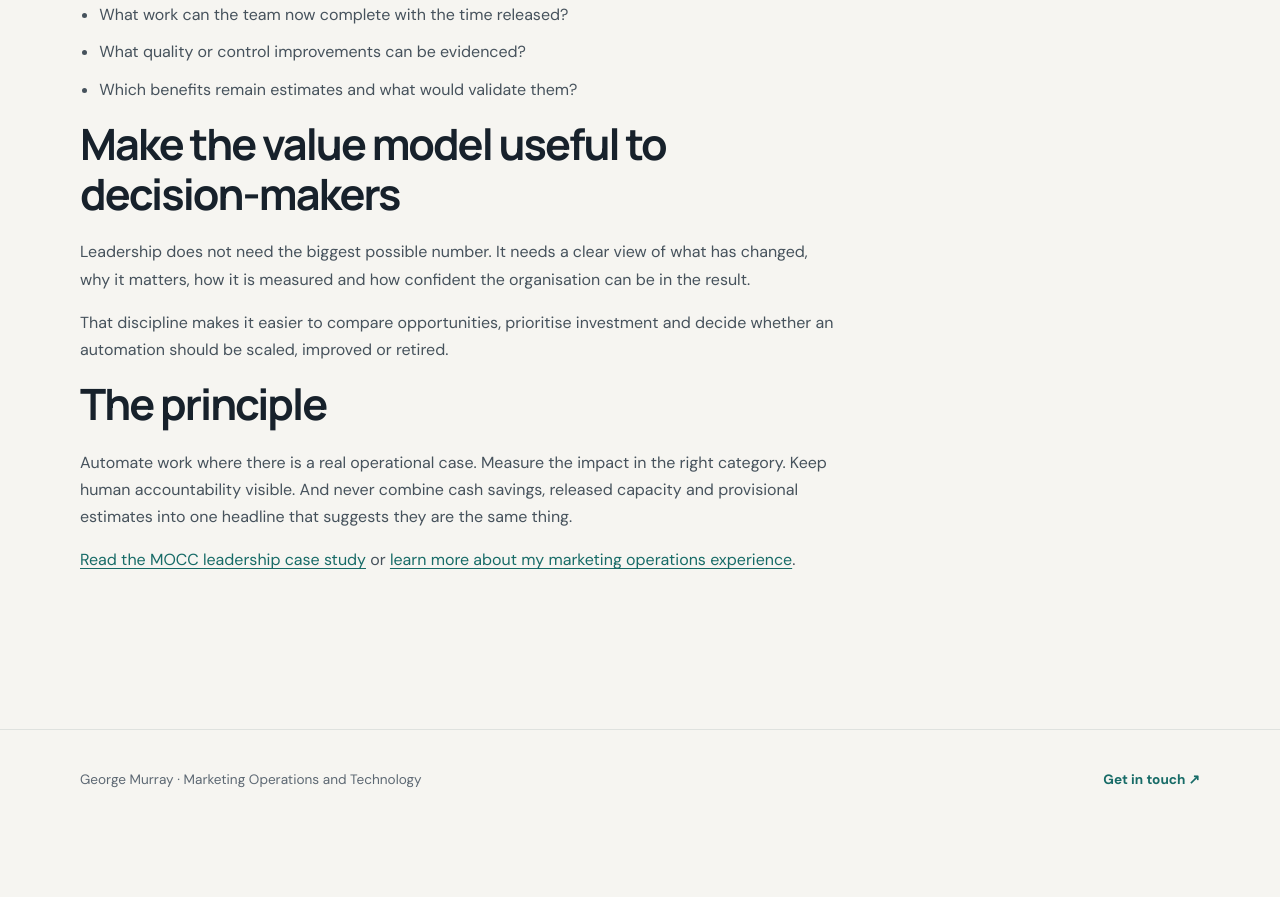
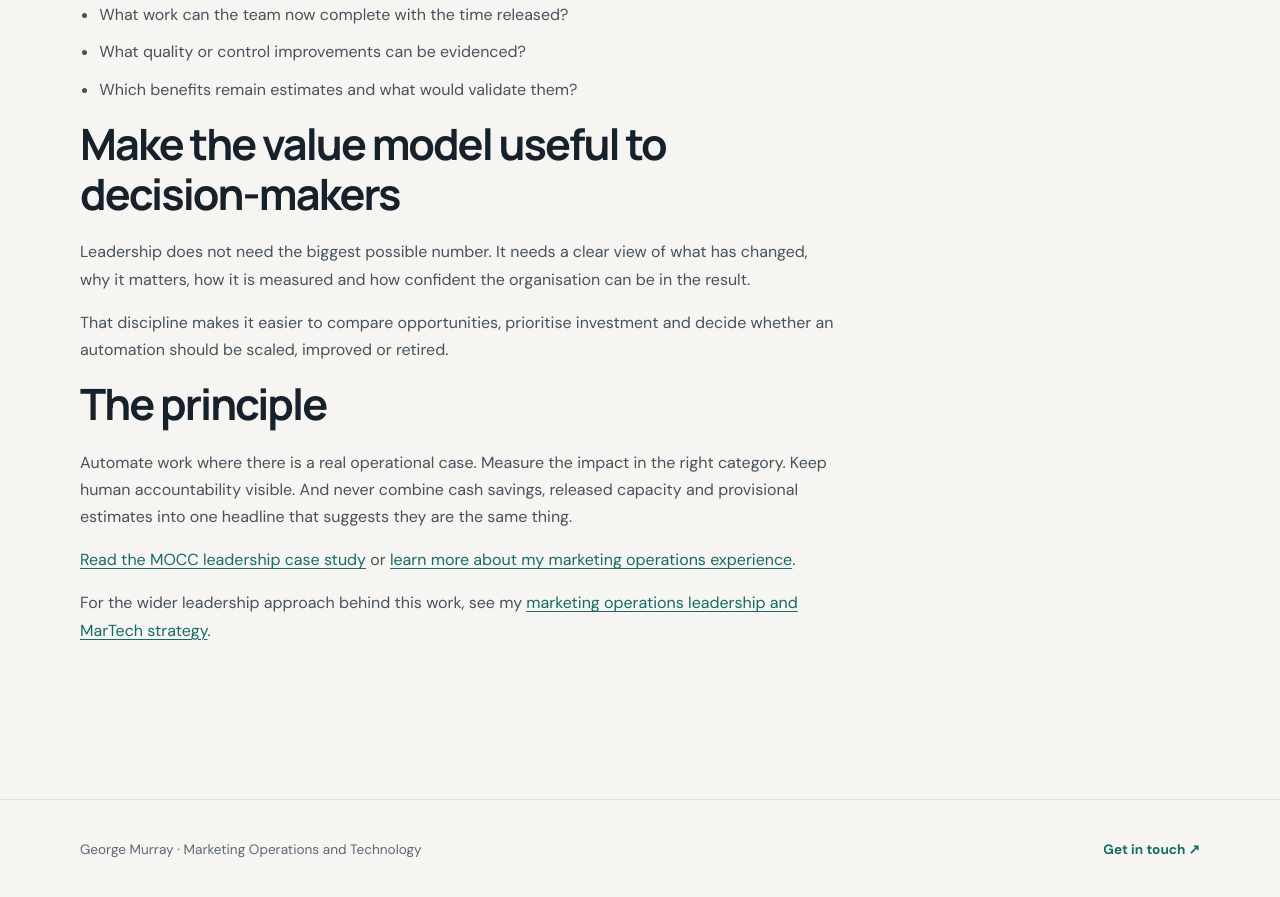
Before and after one commit to georgefwmurray/Marketing-Operations-Control-Centre, a Jekyll site: the page built from articles/measuring-the-business-value-of-ai-automation.md, in a window 1280 px wide and 900 px high, scrolled down 2356 px. Shown: the top 897 px of the window. Built offline with Jekyll 4.4.1, drawn with Linux system fonts in a browser that asks for light colours; before the commit the page ends 3186 px from its top, so only the background shows below that.

Commit message:
Link Insight article back to Leadership and Strategy page

```diff
--- a/articles/measuring-the-business-value-of-ai-automation.md
+++ b/articles/measuring-the-business-value-of-ai-automation.md
@@ -49,4 +49,5 @@ dateModified: "2026-11-19"
 <h2>The principle</h2>
 <p>Automate work where there is a real operational case. Measure the impact in the right category. Keep human accountability visible. And never combine cash savings, released capacity and provisional estimates into one headline that suggests they are the same thing.</p>
 <p><a href="{{ '/How-to-Build.html' | relative_url }}">Read the MOCC leadership case study</a> or <a href="{{ '/about/' | relative_url }}">learn more about my marketing operations experience</a>.</p>
+<p>For the wider leadership approach behind this work, see my <a href="{{ '/Leadership-%26-Strategy.html' | relative_url }}">marketing operations leadership and MarTech strategy</a>.</p>
 </section>
```
